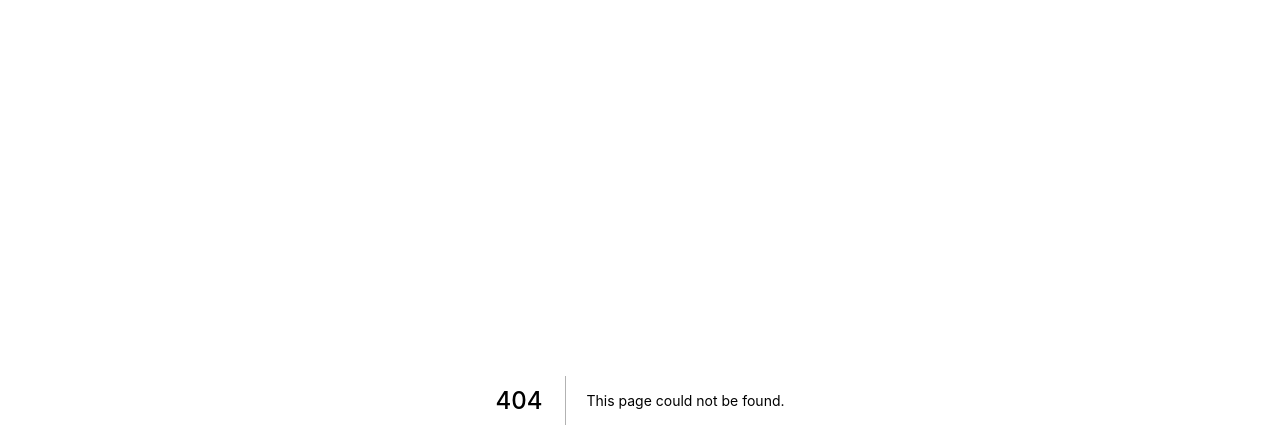
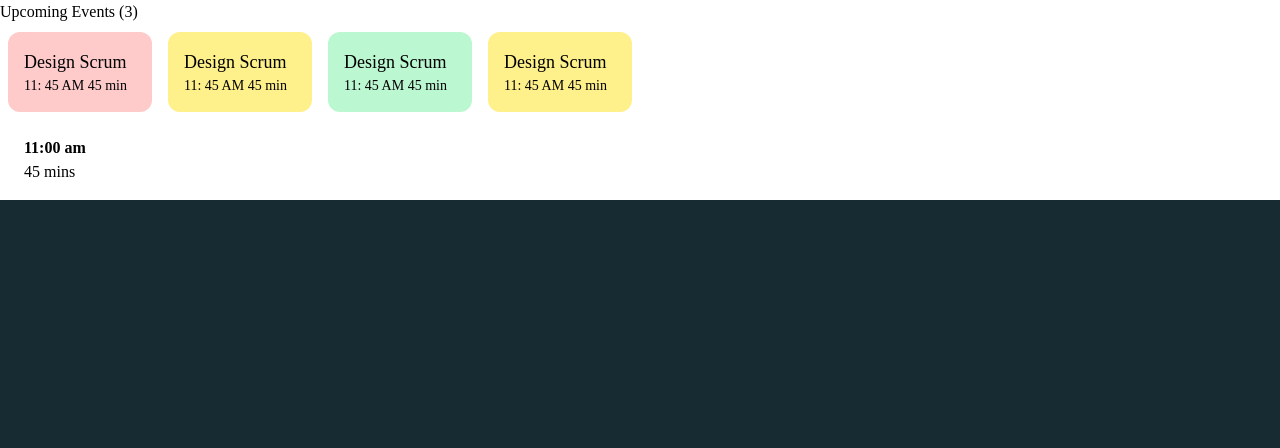
Before and after one commit to aabhas-sao/pamfur-task, a Next.js app: page /app in a window 1280 px wide. Before the commit this address had no page. Shown: the top 448 px of the page. Built offline with nearby package versions, Linux system fonts and the light colour scheme.

Commit message:
feat: timeline page initialized
Signed-off-by: Aabhas Sao <aabhassao0@gmail.com>

```diff
--- /dev/null
+++ b/components/box.js
@@ -0,0 +1,19 @@
+import React from 'react'
+
+const Box = ({ title, time, duration, fixed, color }) => {
+  return (
+    <div>
+      {fixed ?
+        <div className={`w-36 h-fit ${color} p-4 rounded-xl m-2 overflow-auto`}>
+          < h2 className='text-lg'> {title}</h2 >
+          <p className='text-sm'>{time} <span>{duration}</span></p>
+        </div >
+        :
+        <div className={`w-100 h-100 ${color} p-4 rounded-xl m-2 overflow-auto`}>
+          <h2>{title}</h2>
+          <p>{time} <span>{duration}</span></p>
+        </div>}
+    </div>)
+}
+
+export default Box
--- a/components/home.js
+++ b/components/home.js
@@ -1,4 +1,5 @@
 import Image from 'next/image'
+import Link from 'next/link'
 import React from 'react'
 import calendarImage from '../public/main.png'
 
@@ -20,7 +21,7 @@ const Home = () => {
           Upcoming Events, Scheduling Meetings & Creating New Event!</p>
 
         <div className='mt-8'>
-          <button>-&gt;</button>
+          <Link className='' href={'app'}>-&gt;</Link>
         </div>
       </div>
 
--- /dev/null
+++ b/components/timeline/timeHeading.js
@@ -0,0 +1,12 @@
+import React from 'react'
+
+const TimeHeading = ({ time, duration }) => {
+  return (
+    <div className='flex flex-col'>
+      <p className='font-semibold'>{time}</p>
+      <p>{duration}</p>
+    </div>
+  )
+}
+
+export default TimeHeading
--- /dev/null
+++ b/components/timeline/timeline.js
@@ -0,0 +1,18 @@
+import React from 'react'
+import Box from '../box'
+import TimeHeading from './timeHeading'
+
+const Timeline = () => {
+  return (
+    <div className='flex flex-col'>
+      <div className='flex flex-row px-6 py-4'>
+        <TimeHeading time={"11:00 am"} duration={'45 mins'} />
+        <Box fixed={false} />
+
+      </div>
+
+    </div>
+  )
+}
+
+export default Timeline
--- /dev/null
+++ b/components/upcomingEventBox.js
@@ -0,0 +1,9 @@
+import React from 'react'
+
+const UpcomingEventBox = () => {
+  return (
+    <div>UpcomingEventBox</div>
+  )
+}
+
+export default UpcomingEventBox
--- a/package.json
+++ b/package.json
@@ -11,6 +11,7 @@
   "dependencies": {
     "next": "12.1.0",
     "react": "17.0.2",
+    "react-calendar": "^3.7.0",
     "react-dom": "17.0.2",
     "sass": "^1.49.9"
   },
--- /dev/null
+++ b/pages/app.js
@@ -0,0 +1,25 @@
+import React from 'react'
+import Box from '../components/box'
+import Timeline from '../components/timeline/timeline'
+
+const App = () => {
+  return (
+    <div>
+      <div></div>
+      <div className='flex flex-col bg-white'>
+        <h2>Upcoming Events (3)</h2>
+        <div className='flex flex-row overflow-auto'>
+          <Box title={"Design Scrum"} time={"11: 45 AM"} fixed={true} duration={"45 min"} color="bg-red-200" />
+          <Box title={"Design Scrum"} time={"11: 45 AM"} fixed={true} duration={"45 min"} color="bg-yellow-200" />
+          <Box title={"Design Scrum"} time={"11: 45 AM"} fixed={true} duration={"45 min"} color="bg-green-200" />
+          <Box title={"Design Scrum"} time={"11: 45 AM"} fixed={true} duration={"45 min"} color="bg-yellow-200" />
+        </div>
+
+        <Timeline />
+
+      </div>
+    </div>
+  )
+}
+
+export default App
```
Also changed, not shown: 1 other file (tests, documents, lock files or other folders).
